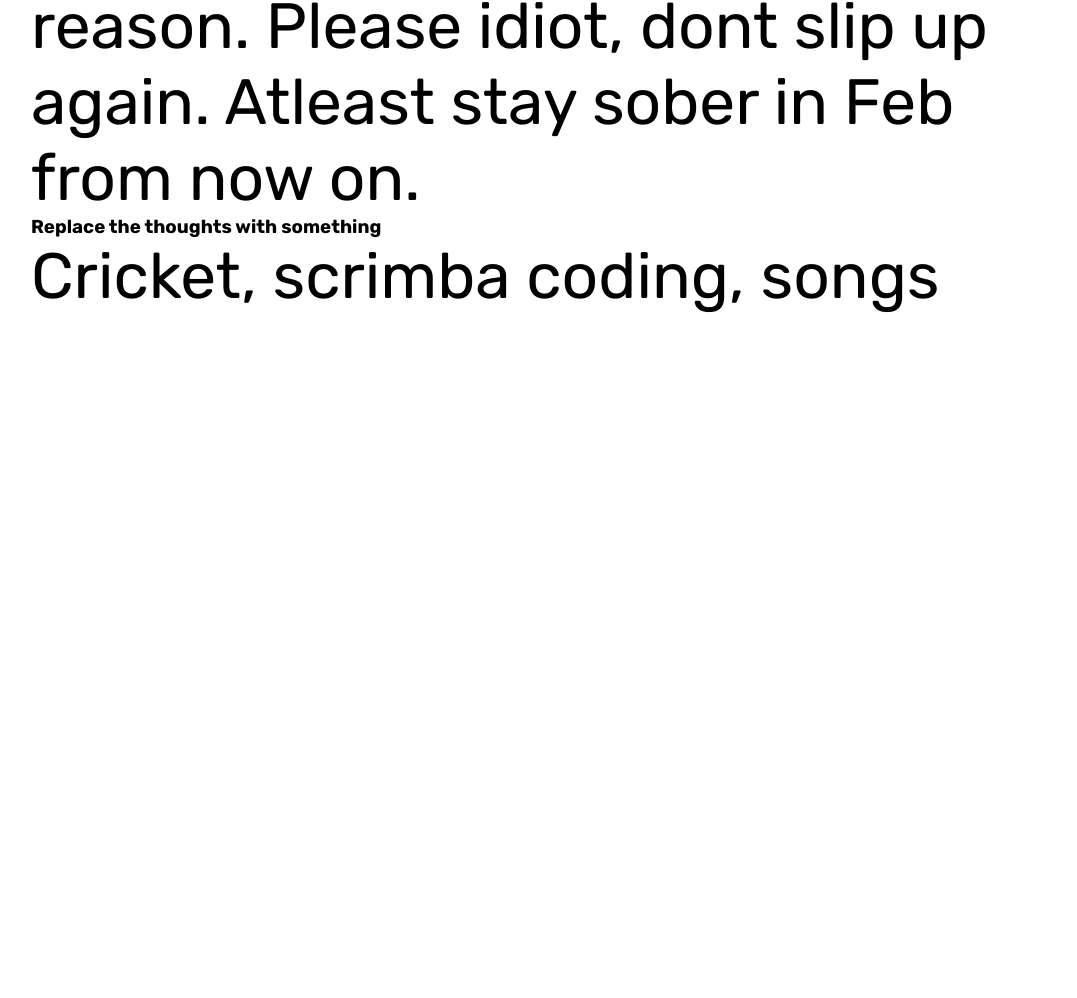
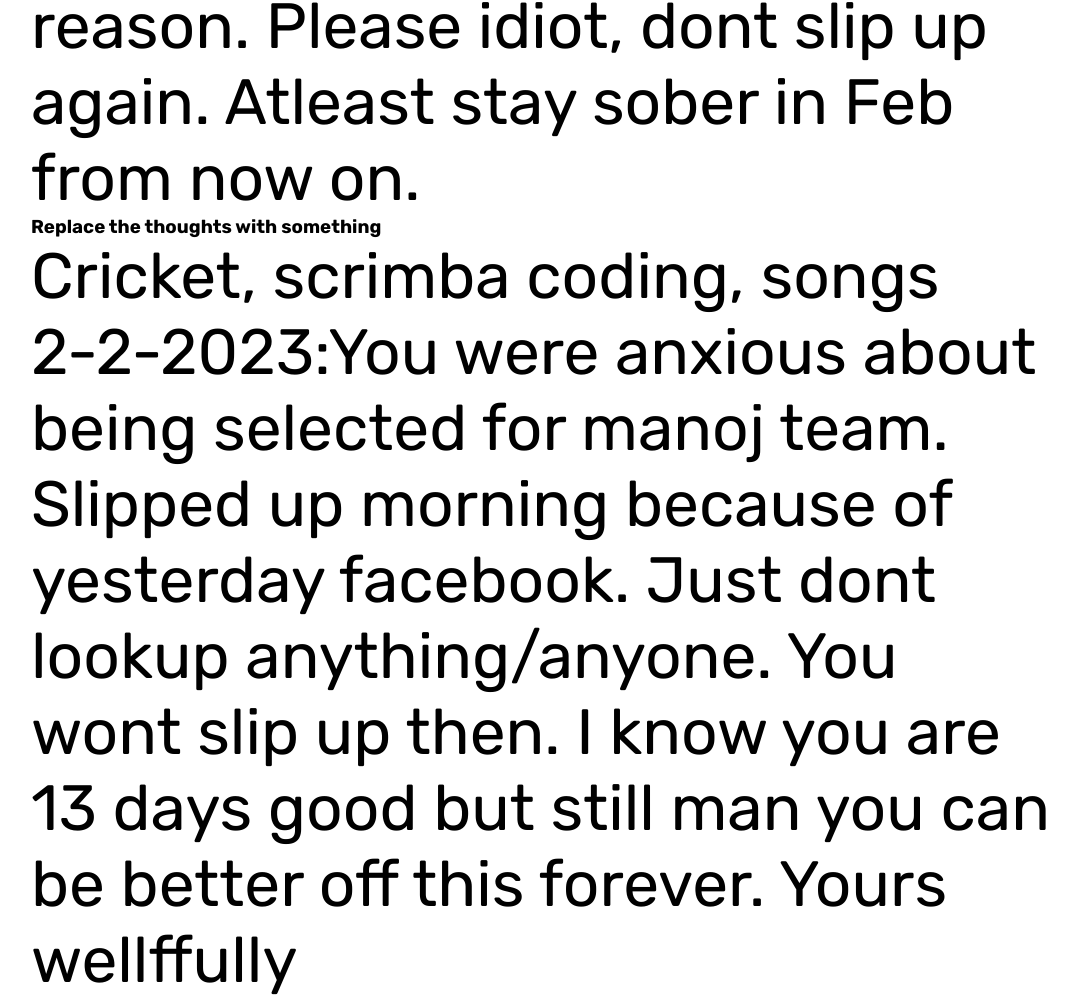
Before and after one commit to ShivaSenaReddy/worthlesspiece, a plain HTML site: page index.html in a window 1280 px wide. Shown: the part 1389-2387 px from the top of the page, without its empty margins (97-1174 px from the left). Before the commit the page ends 1703 px from the top, so only its background shows below. Drawn offline with Linux system fonts and the light colour scheme.

Commit message:
Update index.html

```diff
--- a/index.html
+++ b/index.html
@@ -49,5 +49,11 @@
     </p>
     <h3>Replace the thoughts with something</h3>
     <p> Cricket, scrimba coding, songs</p>
+     <p>2-2-2023:You were anxious about being selected for manoj team.
+         Slipped up morning because of yesterday facebook.
+         Just dont lookup anything/anyone.
+         You wont slip up then.
+         I know you are 13 days good but still man you can be better off this forever.
+         Yours wellffully
 </body>
 </html>
```
